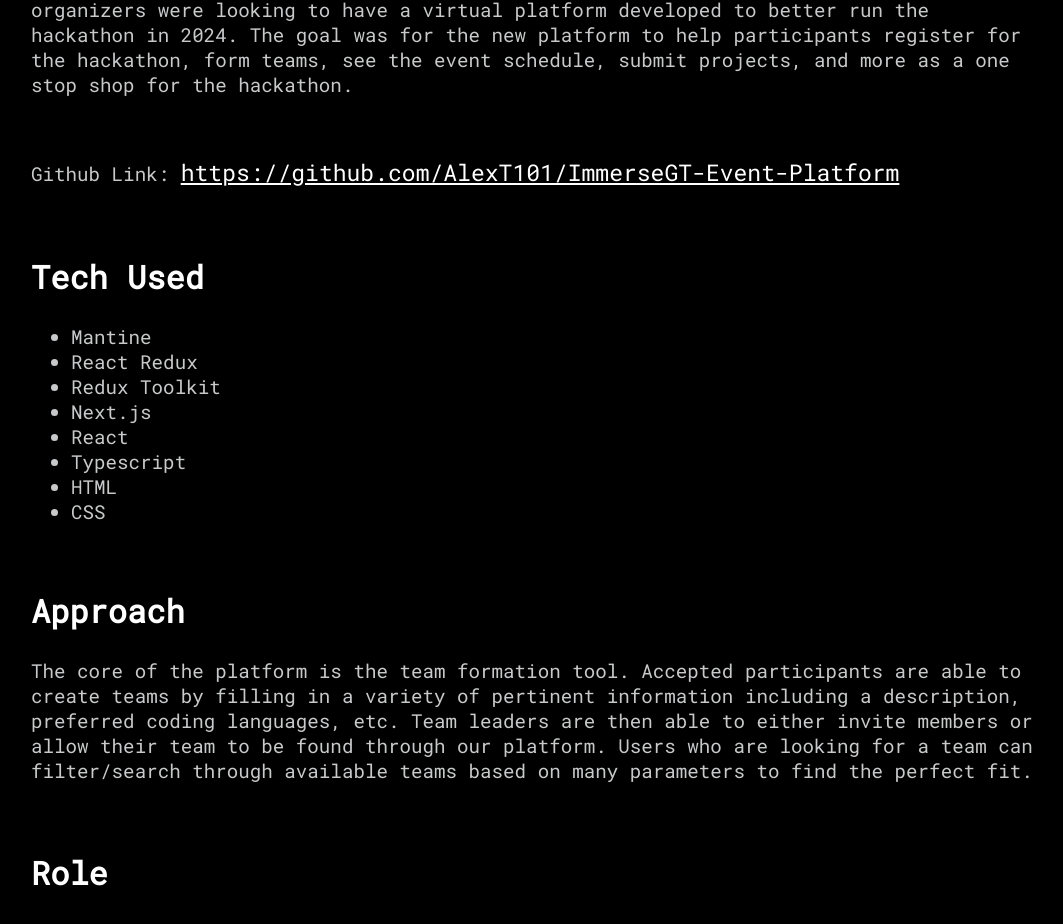
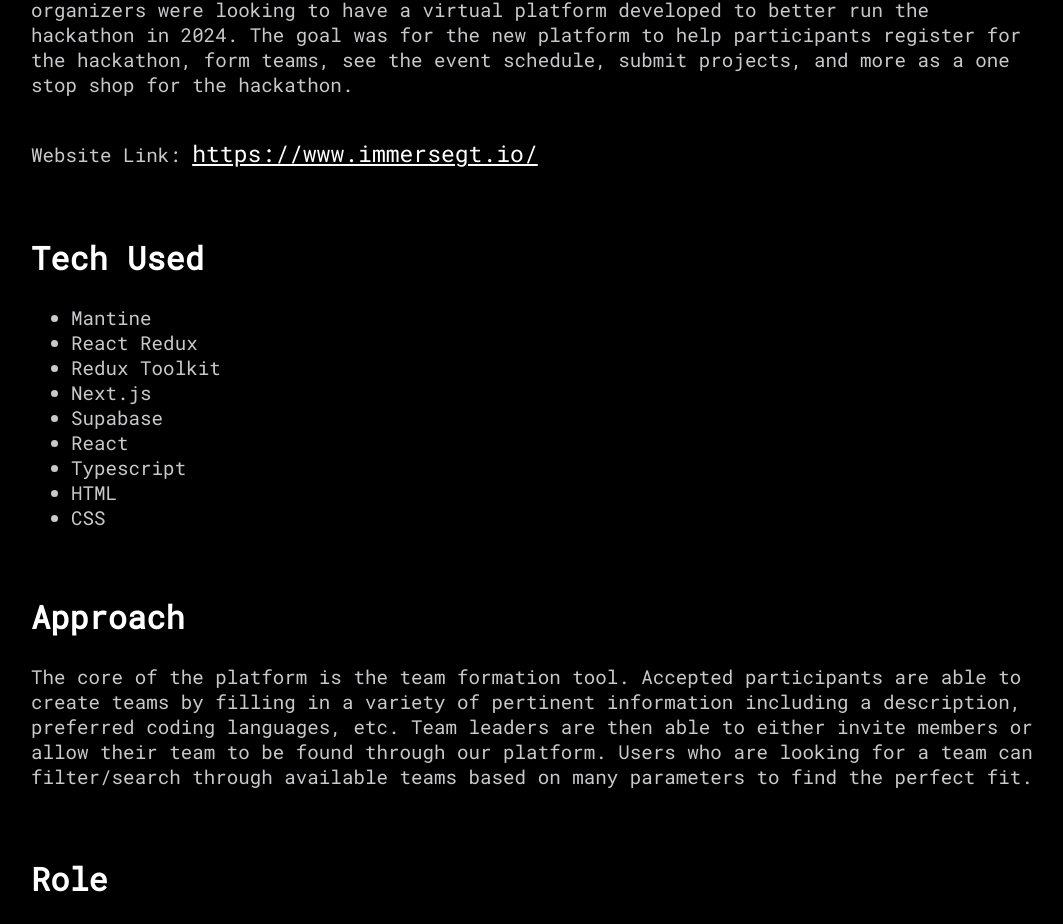
Before and after one commit to AlexT101/portfolio, a Next.js app: page /projects/immersegt in a window 1280 px wide. Shown: the part 1280-2204 px from the top of the page, without its empty margins (105-1168 px from the left). Built offline with nearby package versions, Linux system fonts and the light colour scheme.

Commit message:
Updated link

```diff
--- a/app/projects/immersegt/page.tsx
+++ b/app/projects/immersegt/page.tsx
@@ -30,7 +30,7 @@ const Immerse = () => {
                     more as a one stop shop for the hackathon.
                 </p>
                 <br />
-                <p>Github Link: <a className="link" href="https://github.com/AlexT101/ImmerseGT-Event-Platform">https://github.com/AlexT101/ImmerseGT-Event-Platform</a></p>
+                <p className="subtext">Website Link: <a className="link" href="https://www.immersegt.io/">https://www.immersegt.io/</a></p>
             </Section>
 
             <Section title="Tech Used">
@@ -39,6 +39,7 @@ const Immerse = () => {
                     <li>React Redux</li>
                     <li>Redux Toolkit</li>
                     <li>Next.js</li>
+                    <li>Supabase</li>
                     <li>React</li>
                     <li>Typescript</li>
                     <li>HTML</li>
```
